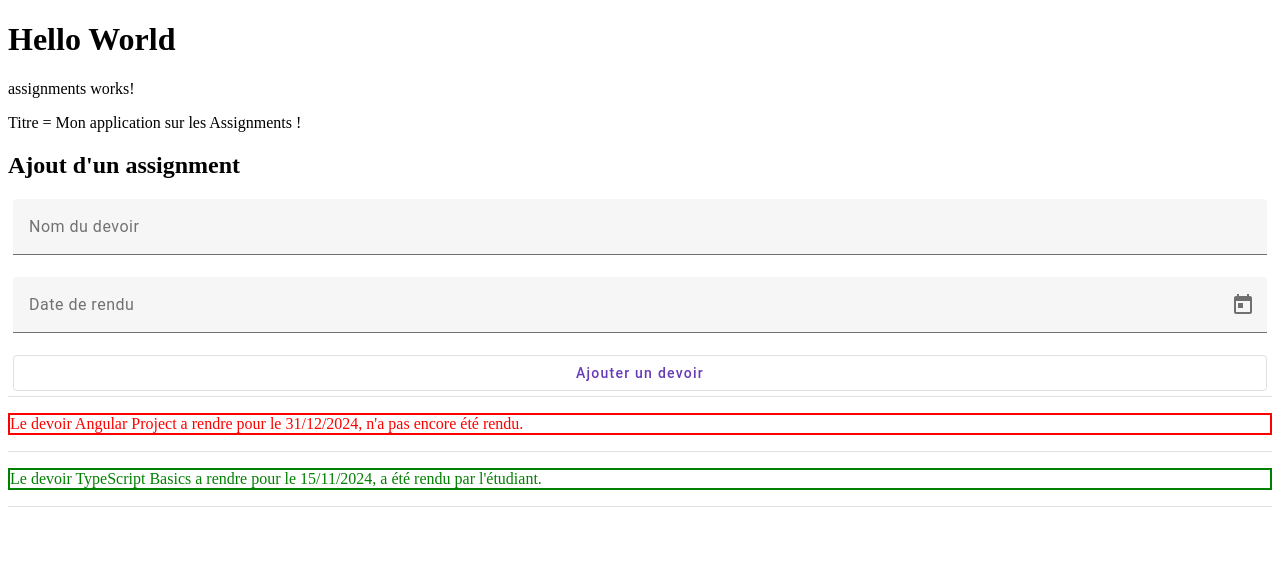
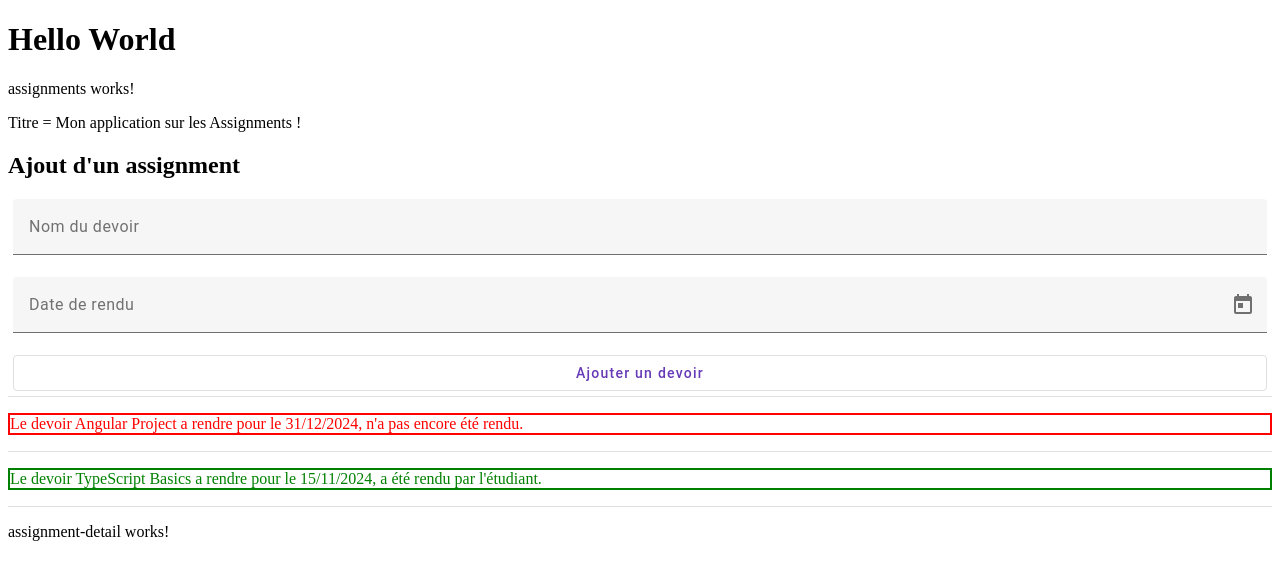
Before and after one commit to JJ-vle/angular-assignment-app, an Angular app: page / in a window 1280 px wide. Shown: the top 580 px of the page. Built offline with nearby package versions, Linux system fonts and the light colour scheme.

Commit message:
assignment details (debut)

```diff
--- /dev/null
+++ b/src/app/assignments/assignment-detail/assignment-detail.html
@@ -0,0 +1 @@
+<p>assignment-detail works!</p>
--- /dev/null
+++ b/src/app/assignments/assignment-detail/assignment-detail.ts
@@ -0,0 +1,14 @@
+import { Component } from '@angular/core';
+
+@Component({
+  selector: 'app-assignment-detail',
+  imports: [],
+  templateUrl: './assignment-detail.html',
+  styleUrl: './assignment-detail.css',
+})
+export class AssignmentDetail {
+
+}
+
+// diapo 87
+// https://docs.google.com/presentation/d/1Z6-lyeMALH-pLg1pMFXzfJ8ZGz6TL3dYytved0445jc/edit?slide=id.ga2aa790270_0_505#slide=id.ga2aa790270_0_505
--- a/src/app/assignments/assignments.html
+++ b/src/app/assignments/assignments.html
@@ -44,3 +44,5 @@
         <mat-divider></mat-divider>
     <!--</div>-->
 }
+
+<app-assignment-detail></app-assignment-detail>
--- a/src/app/assignments/assignments.ts
+++ b/src/app/assignments/assignments.ts
@@ -10,14 +10,14 @@ import { MatDatepickerModule } from '@angular/material/datepicker';
 import { MatNativeDateModule } from '@angular/material/core';
 import { MatFormFieldModule } from '@angular/material/form-field';
 import { Assignment } from './assignment.model';
+import { AssignmentDetail } from "./assignment-detail/assignment-detail";
 
 
 @Component({
   selector: 'app-assignments',
   imports: [DatePipe, MatDividerModule, Rendu, NonRendu, MatButtonModule,
     FormsModule, MatInputModule, MatDatepickerModule, MatNativeDateModule,
-    MatFormFieldModule
-  ],
+    MatFormFieldModule, AssignmentDetail],
   templateUrl: './assignments.html',
   styleUrl: './assignments.css',
 })
```
Also changed, not shown: src/app/assignments/assignment-detail/assignment-detail.css (added).
